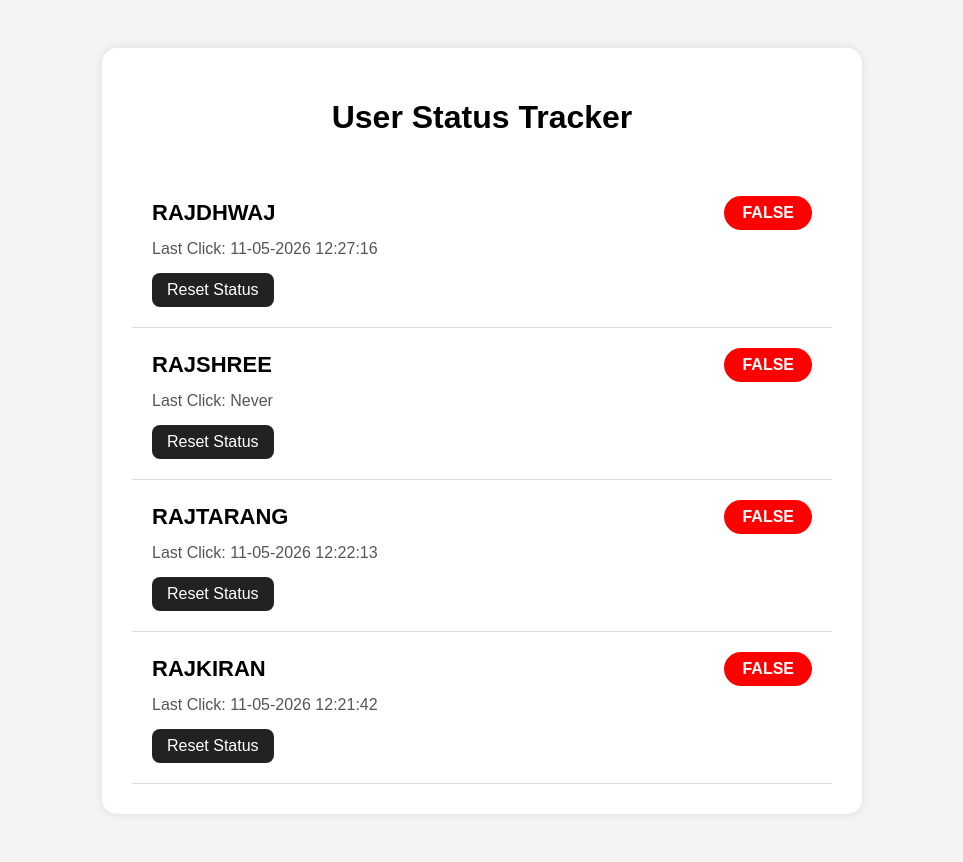
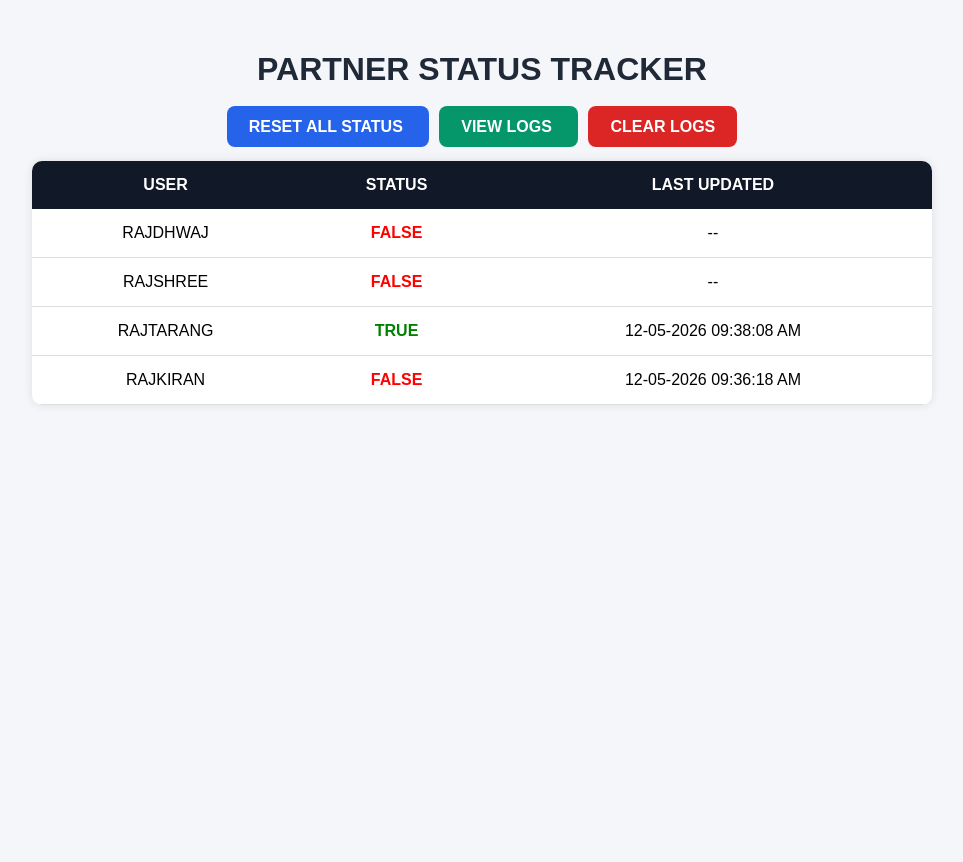
Before and after one commit to infosec25/partner-status-tracker, a Flask app: page / in a window 1280 px wide. Shown: the whole page, without its empty margins (158-1121 px from the left). After the commit the page ends 405 px from the top, so only its background shows below. Run offline with Flask 3, Linux system fonts and the light colour scheme.

Commit message:
udated the logs and name changed

```diff
--- a/app.py
+++ b/app.py
@@ -1,123 +1,131 @@
+
 from flask import Flask, render_template, redirect
 import json
-import os
 from datetime import datetime
 
 app = Flask(__name__)
 
-DATA_FILE = "users.json"
+USERS_FILE = "users.json"
 LOG_FILE = "logs.txt"
 
-# Default users
-default_data = {
-    "RAJDHWAJ": {
-        "status": False,
-        "last_click": "Never"
-    },
-    "RAJSHREE": {
-        "status": False,
-        "last_click": "Never"
-    },
-    "RAJTARANG": {
-        "status": False,
-        "last_click": "Never"
-    },
-    "RAJKIRAN": {
-        "status": False,
-        "last_click": "Never"
-    }
-}
 
-# Create users.json if not exists
-if not os.path.exists(DATA_FILE):
-    with open(DATA_FILE, "w") as file:
-        json.dump(default_data, file, indent=4)
-
-# Create logs.txt if not exists
-if not os.path.exists(LOG_FILE):
-    open(LOG_FILE, "w").close()
-
-# Read user data
-def get_data():
-    with open(DATA_FILE, "r") as file:
+# LOAD USERS
+def load_users():
+    with open(USERS_FILE, "r") as file:
         return json.load(file)
 
-# Save user data
-def save_data(data):
-    with open(DATA_FILE, "w") as file:
+
+# SAVE USERS
+def save_users(data):
+    with open(USERS_FILE, "w") as file:
         json.dump(data, file, indent=4)
 
-# Save logs
-def save_log(username, action):
 
-    time_now = datetime.now().strftime("%d-%m-%Y %H:%M:%S")
-
-    log_entry = f"{time_now} | {username} | {action}\n"
+# WRITE LOGS
+def write_log(username, action):
+    timestamp = datetime.now().strftime("%d-%m-%Y %I:%M:%S %p")
 
     with open(LOG_FILE, "a") as file:
-        file.write(log_entry)
+        file.write(f"{timestamp} | {username.upper()} | {action}\n")
 
-# Homepage
+
+# HOME PAGE
 @app.route("/")
 def home():
-
-    users = get_data()
-
+    users = load_users()
     return render_template("index.html", users=users)
 
-# Track route
+
+# TRACK USER
 @app.route("/track/<username>")
 def track(username):
-
-    users = get_data()
-
-    username = username.upper()
+    users = load_users()
 
     if username in users:
+        users[username]["status"] = True
+        users[username]["timestamp"] = datetime.now().strftime(
+            "%d-%m-%Y %I:%M:%S %p"
+        )
 
-        users[username]["status"] = True
+        save_users(users)
 
-        users[username]["last_click"] = datetime.now().strftime("%d-%m-%Y %H:%M:%S")
-
-        save_data(users)
-
-        save_log(username, "TRUE")
+        write_log(username, "STATUS TRUE")
 
     return redirect("/thankyou")
 
-# Reset route
-@app.route("/reset/<username>")
-def reset(username):
 
-    users = get_data()
+# RESET ALL STATUS
+@app.route("/reset-all")
+def reset_all():
+    users = load_users()
 
-    username = username.upper()
+    for user in users:
+        users[user]["status"] = False
 
-    if username in users:
+    save_users(users)
 
-        users[username]["status"] = False
-
-        save_data(users)
-
-        save_log(username, "RESET")
+    write_log("SYSTEM", "ALL STATUS RESET")
 
     return redirect("/")
 
-# Logs page
+
+# CLEAR LOGS
+@app.route("/clear-logs")
+def clear_logs():
+
+    # CLEAR LOG FILE
+    open(LOG_FILE, "w").close()
+
+    # RESET ALL USERS
+    users = load_users()
+
+    for user in users:
+        users[user]["status"] = False
+        users[user]["timestamp"] = "--"
+
+    save_users(users)
+
+    return redirect("/")
+
+
+# LOGS PAGE
 @app.route("/logs")
 def logs():
 
-    with open(LOG_FILE, "r") as file:
-        log_data = file.readlines()
+    grouped_logs = {}
 
-    log_data.reverse()
+    try:
+        with open(LOG_FILE, "r") as file:
+            lines = file.readlines()
 
-    return render_template("logs.html", logs=log_data)
+        # latest logs first
+        lines.reverse()
 
-# Thank You Page
+        for line in lines:
+            parts = line.strip().split(" | ")
+
+            if len(parts) == 3:
+                timestamp, username, action = parts
+
+                if username not in grouped_logs:
+                    grouped_logs[username] = []
+
+                grouped_logs[username].append({
+                    "timestamp": timestamp,
+                    "action": action
+                })
+
+    except FileNotFoundError:
+        pass
+
+    return render_template("logs.html", grouped_logs=grouped_logs)
+
+
+# THANK YOU PAGE
 @app.route("/thankyou")
 def thankyou():
     return render_template("thankyou.html")
 
+
 if __name__ == "__main__":
-    app.run(debug=True, port=8000)
+    app.run(debug=True)
--- a/templates/index.html
+++ b/templates/index.html
@@ -1,118 +1,147 @@
 <!DOCTYPE html>
 <html>
 <head>
-
-    <title>Status Tracker</title>
+    <title>Partner Status Tracker</title>
 
     <style>
 
         body{
             font-family: Arial;
-            background: #f4f4f4;
-            padding: 40px;
+            background: #f4f6f9;
+            margin: 0;
+            padding: 30px;
+        }
+
+        .container{
+            max-width: 900px;
+            margin: auto;
         }
 
         h1{
             text-align: center;
-            margin-bottom: 40px;
+            color: #1f2937;
+            margin-bottom: 30px;
         }
 
-        .container{
-            width: 700px;
-            margin: auto;
+        .button-group{
+            text-align: center;
+            margin-bottom: 25px;
+        }
+
+        .btn{
+            padding: 12px 22px;
+            border: none;
+            border-radius: 8px;
+            text-decoration: none;
+            color: white;
+            margin: 5px;
+            font-weight: bold;
+        }
+
+        .reset-btn{
+            background: #2563eb;
+        }
+
+        .logs-btn{
+            background: #059669;
+        }
+
+        .clear-btn{
+            background: #dc2626;
+        }
+
+        table{
+            width: 100%;
+            border-collapse: collapse;
             background: white;
-            padding: 30px;
-            border-radius: 15px;
+            border-radius: 10px;
+            overflow: hidden;
             box-shadow: 0px 0px 10px rgba(0,0,0,0.1);
         }
 
-        .user{
-            padding: 20px;
+        th{
+            background: #111827;
+            color: white;
+            padding: 15px;
+        }
+
+        td{
+            padding: 15px;
+            text-align: center;
             border-bottom: 1px solid #ddd;
         }
 
-        .top{
-            display: flex;
-            justify-content: space-between;
-            align-items: center;
-        }
-
-        .name{
-            font-size: 22px;
+        .true{
+            color: green;
             font-weight: bold;
         }
 
-        .status{
-            padding: 8px 18px;
-            border-radius: 20px;
-            color: white;
+        .false{
+            color: red;
             font-weight: bold;
         }
 
-        .true{
-            background: green;
-        }
-
-        .false{
-            background: red;
-        }
-
-        .time{
-            margin-top: 10px;
-            color: #555;
-        }
-
-        .btn{
-            margin-top: 15px;
-            display: inline-block;
-            padding: 8px 15px;
-            background: #222;
-            color: white;
-            text-decoration: none;
-            border-radius: 8px;
-        }
-
-        .btn:hover{
-            background: black;
+        tr:hover{
+            background: #f9fafb;
         }
 
     </style>
 
 </head>
-
 <body>
 
 <div class="container">
 
-    <h1>User Status Tracker</h1>
+    <h1>PARTNER STATUS TRACKER</h1>
 
-    {% for user, info in users.items() %}
+    <div class="button-group">
 
-    <div class="user">
+        <a href="/reset-all" class="btn reset-btn">
+            RESET ALL STATUS
+        </a>
 
-        <div class="top">
+        <a href="/logs" class="btn logs-btn">
+            VIEW LOGS
+        </a>
 
-            <div class="name">
-                {{ user }}
-            </div>
-
-            <div class="status {{ 'true' if info.status else 'false' }}">
-                {{ 'TRUE' if info.status else 'FALSE' }}
-            </div>
-
-        </div>
-
-        <div class="time">
-            Last Click: {{ info.last_click }}
-        </div>
-
-        <a class="btn" href="/reset/{{ user }}">
-            Reset Status
+        <a href="/clear-logs" class="btn clear-btn">
+            CLEAR LOGS
         </a>
 
     </div>
 
-    {% endfor %}
+    <table>
+
+        <tr>
+            <th>USER</th>
+            <th>STATUS</th>
+            <th>LAST UPDATED</th>
+
+        </tr>
+
+        {% for user, data in users.items() %}
+
+        <tr>
+
+            <td>{{ user.upper() }}</td>
+
+            <td>
+                {% if data.status %}
+                    <span class="true">TRUE</span>
+                {% else %}
+                    <span class="false">FALSE</span>
+                {% endif %}
+            </td>
+
+            <td>
+                {{ data.timestamp }}
+            </td>
+
+        </tr>
+
+        {% endfor %}
+
+    </table>
 
 </div>
 
--- a/users.json
+++ b/users.json
@@ -1,18 +1,22 @@
 {
-    "RAJDHWAJ": {
+    "rajdhwaj": {
         "status": false,
-        "last_click": "11-05-2026 12:27:16"
+        "last_click": "Never",
+        "timestamp": "--"
     },
-    "RAJSHREE": {
+    "rajshree": {
         "status": false,
-        "last_click": "Never"
+        "last_click": "Never",
+        "timestamp": "--"
     },
-    "RAJTARANG": {
+    "rajtarang": {
+        "status": true,
+        "last_click": "Never",
+        "timestamp": "12-05-2026 09:38:08 AM"
+    },
+    "rajkiran": {
         "status": false,
-        "last_click": "11-05-2026 12:22:13"
-    },
-    "RAJKIRAN": {
-        "status": false,
-        "last_click": "11-05-2026 12:21:42"
+        "last_click": "Never",
+        "timestamp": "12-05-2026 09:36:18 AM"
     }
 }
```
Also changed, not shown: logs.txt (+4 -16 lines), templates/logs.html (+53 -16 lines).
